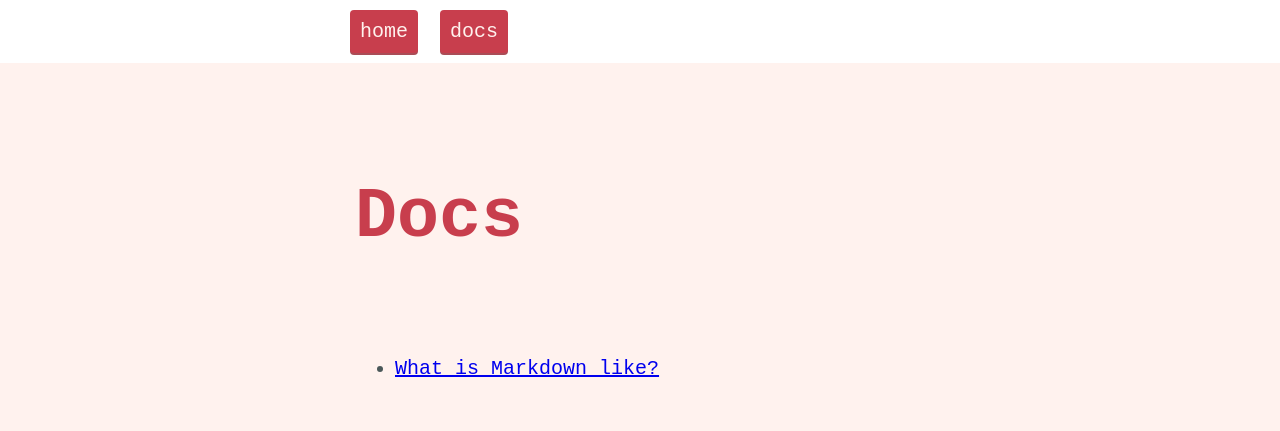
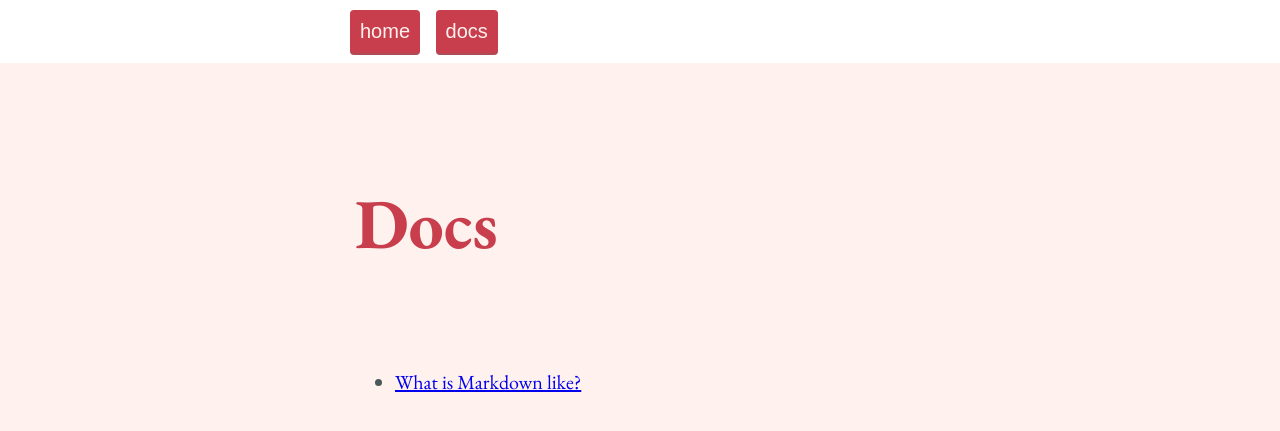
Before and after one commit to Ffyud/paloma-jekyll, a Jekyll site: the page built from docs.md, in a window 1280 px wide. Shown: the top 431 px of the page. Built offline with Jekyll 4.4.1, drawn with Linux system fonts in a browser that asks for light colours.

Commit message:
adds font-face

```diff
--- a/_sass/_theme.scss
+++ b/_sass/_theme.scss
@@ -1,16 +1,29 @@
+@font-face {
+    font-family: "Garamond";
+    font-weight: normal;
+    src: url("fonts/EBGaramond-Regular.ttf");
+  }
+
+@font-face {
+    font-family: "Garamond";
+    font-weight: bold;
+    src: url("fonts/EBGaramond-Bold.ttf");
+}
+
 body {
     color: #4A5859;
     background: #FFF2EE;
     height: 100%;
     padding: 0px;
     margin: 0px;
-    font-family: monospace;
+    font-family: 'Garamond', serif;
     font-size: 20px;
 }
 
 h1 {
     color: #C83E4D;
     font-size: 3.5em;
+    font-weight: bold;
     margin: 100px 0px 100px 0px;
 }
 
@@ -38,6 +51,7 @@ pre {
     width: 100%;
     top: 0px;
     background: #FFF;
+    font-family: Arial;
 }
 
 .article, .main {
```
Also changed, not shown: assets/fonts/EBGaramond-Bold.ttf (added), assets/fonts/EBGaramond-Regular.ttf (added).
